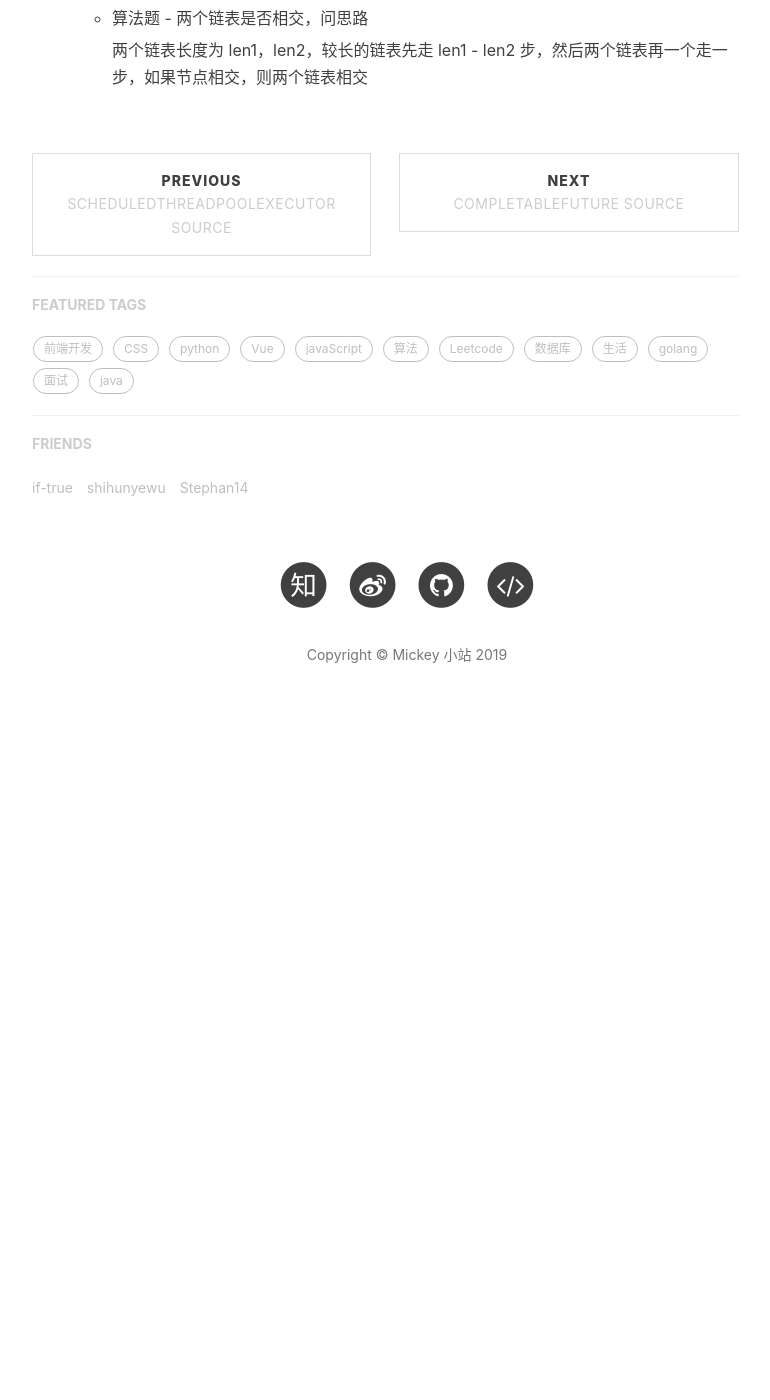
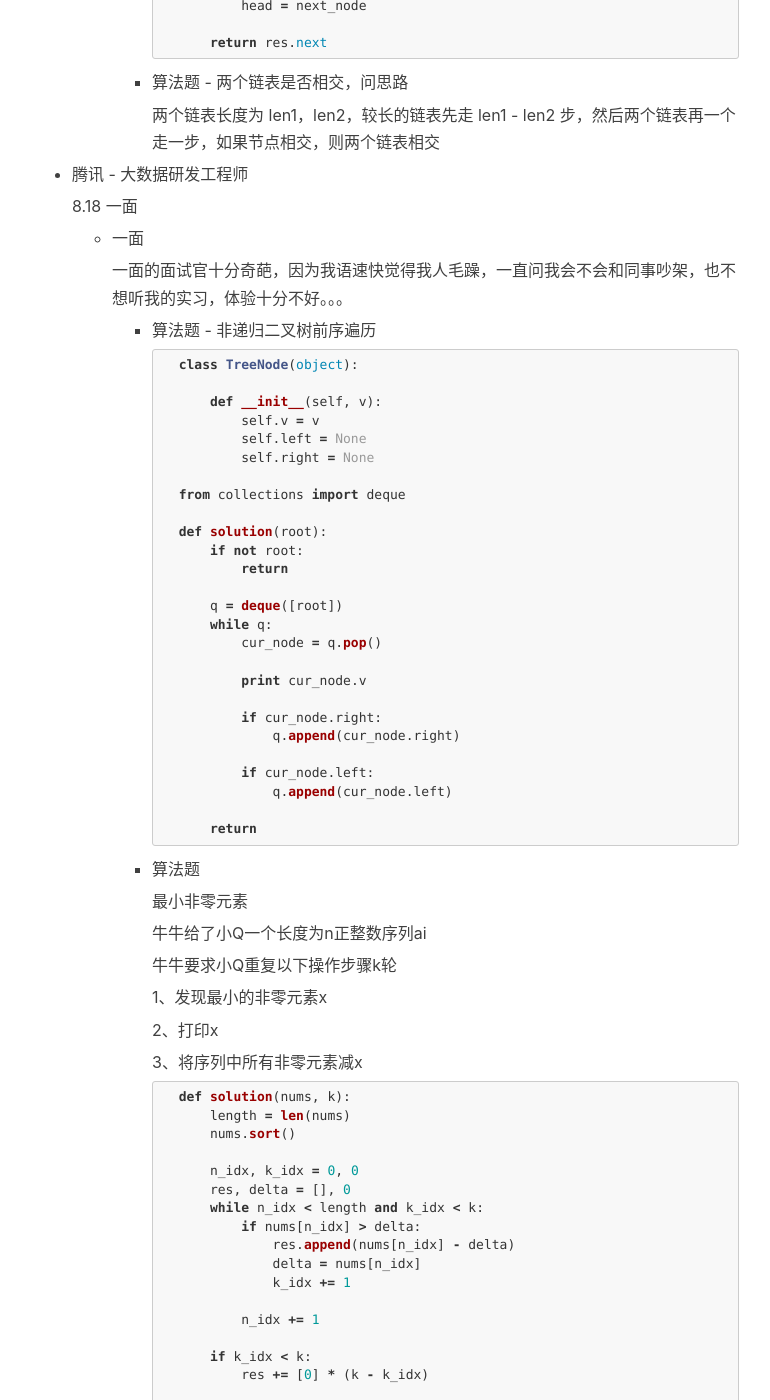
Before and after one commit to mickey0524/mickey0524.github.io, a Jekyll site: the page built from _posts/2019-07-29-autumn-interview.md, in a window 1280 px wide and 1400 px high, scrolled down 11582 px. Shown: the whole window, without its empty margins (233-1003 px from the left). Built offline with Jekyll 4.4.1, drawn with Linux system fonts in a browser that asks for light colours; nearby versions of some CDN libraries; comment, search, counter and statistics services are not loaded; before the commit the page ends 12314 px from its top, so only the background shows below that; some of the changed text lies outside the part shown.

Commit message:
feat(interview): update interview

````diff
--- a/_posts/2019-07-29-autumn-interview.md
+++ b/_posts/2019-07-29-autumn-interview.md
@@ -612,64 +612,156 @@
 
     8.16 一面
 
-    * 项目经历
+    * 一面
 
-        自行发挥
+        * 项目经历
 
-    * Flink 原理
+            自行发挥
 
-        [我的 Flink 源码解析](https://github.com/mickey0524/flink-streaming-source-analysis)
+        * Flink 原理
 
-    * Spark 数据倾斜如何解决
+            [我的 Flink 源码解析](https://github.com/mickey0524/flink-streaming-source-analysis)
 
-        [我的 Spark 总结](https://github.com/mickey0524/big-data-knowledge#spark)
+        * Spark 数据倾斜如何解决
 
-    * Kafka 原理
+            [我的 Spark 总结](https://github.com/mickey0524/big-data-knowledge#spark)
 
-        [我的 Kafka 总结](https://github.com/mickey0524/big-data-knowledge#kafka)
+        * Kafka 原理
+
+            [我的 Kafka 总结](https://github.com/mickey0524/big-data-knowledge#kafka)
 
 * 第四范式 - 大数据开发工程师
 
     8.17 一面
 
-    * Flink 原理
+    * 一面
 
-        [我的 Flink 源码解析](https://github.com/mickey0524/flink-streaming-source-analysis)
+        * Flink 原理
 
-    * Kafka offset 存放位置
+            [我的 Flink 源码解析](https://github.com/mickey0524/flink-streaming-source-analysis)
 
-        老版本存放在 ZK 上，新版本存放在全局 topic 上
+        * Kafka offset 存放位置
 
-    * Spark Stage 如何划分
+            老版本存放在 ZK 上，新版本存放在全局 topic 上
 
-        [我的 Spark 总结](https://github.com/mickey0524/big-data-knowledge#spark)
+        * Spark Stage 如何划分
 
-    * Java 双亲委派模型
+            [我的 Spark 总结](https://github.com/mickey0524/big-data-knowledge#spark)
 
-        [我的 Java 总结](https://mickey0524.github.io/2019/03/21/begin-java/)
+        * Java 双亲委派模型
 
-    * 算法题 - 链表反转
+            [我的 Java 总结](https://mickey0524.github.io/2019/03/21/begin-java/)
 
-        ```python
-        class ListNode(object):
+        * 算法题 - 链表反转
 
-            def __init__(self, v):
-                self.v = v
-                self.next = None
+            ```python
+            class ListNode(object):
 
-        def solution(head):
-            res = ListNode()
-            tmp = res
+                def __init__(self, v):
+                    self.v = v
+                    self.next = None
 
-            while head:
-                next_node = head.next
-                head.next = tmp.next
-                tmp.next = head
-                head = next_node
+            def solution(head):
+                res = ListNode()
+                tmp = res
 
-            return res.next
-        ```
+                while head:
+                    next_node = head.next
+                    head.next = tmp.next
+                    tmp.next = head
+                    head = next_node
 
-    * 算法题 - 两个链表是否相交，问思路
+                return res.next
+            ```
 
-        两个链表长度为 len1，len2，较长的链表先走 len1 - len2 步，然后两个链表再一个走一步，如果节点相交，则两个链表相交
+        * 算法题 - 两个链表是否相交，问思路
+
+            两个链表长度为 len1，len2，较长的链表先走 len1 - len2 步，然后两个链表再一个走一步，如果节点相交，则两个链表相交
+
+* 腾讯 - 大数据研发工程师
+
+    8.18 一面
+
+    * 一面
+
+        一面的面试官十分奇葩，因为我语速快觉得我人毛躁，一直问我会不会和同事吵架，也不想听我的实习，体验十分不好。。。
+
+        * 算法题 - 非递归二叉树前序遍历
+
+            ```python
+            class TreeNode(object):
+
+                def __init__(self, v):
+                    self.v = v
+                    self.left = None
+                    self.right = None
+
+            from collections import deque
+
+            def solution(root):
+                if not root:
+                    return
+
+                q = deque([root])
+                while q:
+                    cur_node = q.pop()
+
+                    print cur_node.v
+
+                    if cur_node.right:
+                        q.append(cur_node.right)
+
+                    if cur_node.left:
+                        q.append(cur_node.left)
+
+                return
+            ```
+
+        * 算法题
+
+            最小非零元素
+
+            牛牛给了小Q一个长度为n正整数序列ai
+
+            牛牛要求小Q重复以下操作步骤k轮
+
+            1、发现最小的非零元素x
+
+            2、打印x
+
+            3、将序列中所有非零元素减x
+
+            ```python
+            def solution(nums, k):
+                length = len(nums)
+                nums.sort()
+
+                n_idx, k_idx = 0, 0
+                res, delta = [], 0
+                while n_idx < length and k_idx < k:
+                    if nums[n_idx] > delta:
+                        res.append(nums[n_idx] - delta)
+                        delta = nums[n_idx]
+                        k_idx += 1
+
+                    n_idx += 1
+
+                if k_idx < k:
+                    res += [0] * (k - k_idx)
+
+                return res
+            ```
+
+        * Flink 原理
+
+            [我的 Flink 源码解析](https://github.com/mickey0524/flink-streaming-source-analysis)
+
+        * Java GC，包括 GC 算法，GC 垃圾收集器，GC 发送在什么时候，做了什么事情，以及可达性分析 gg 的是否会被马上清除
+
+            [Java](https://github.com/CyC2018/CS-Notes/blob/master/notes/Java%20%E8%99%9A%E6%8B%9F%E6%9C%BA.md)
+
+        * Spark 数据倾斜如何做
+
+            [我的 Spark 总结](https://github.com/mickey0524/big-data-knowledge#spark)
+
+        * 大数据中 Lambda 架构
````
